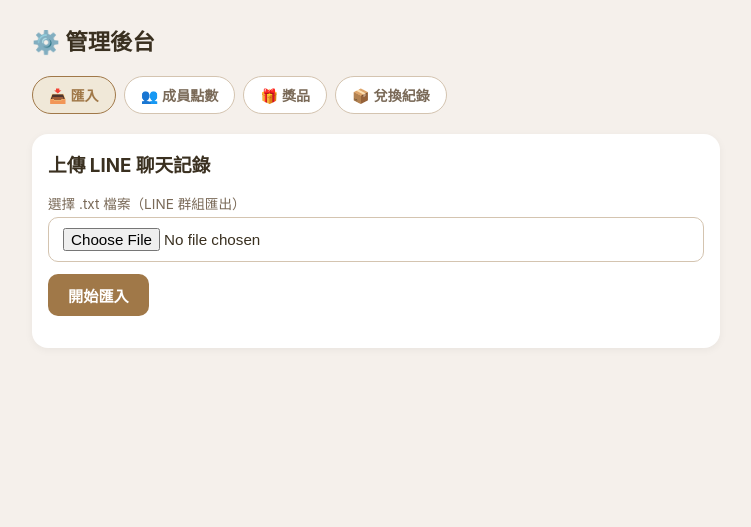
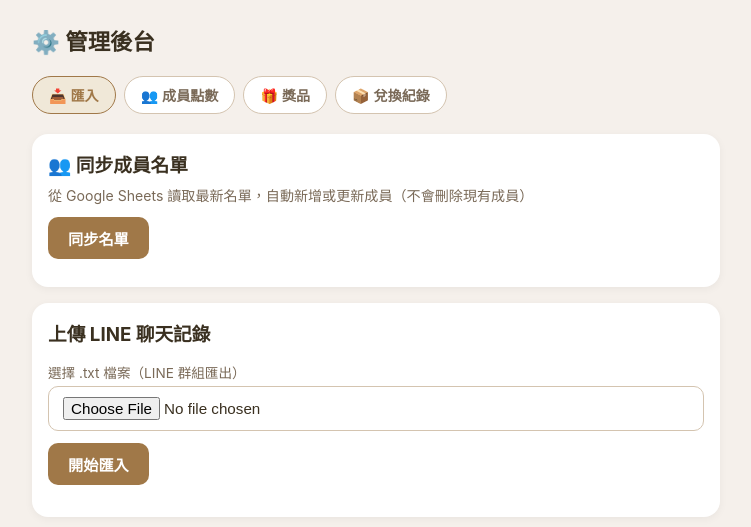
Before and after one commit to viviennechu/mongya-reading, a Flask app: page /admin in a window 1280 px wide. Shown: the part 52-579 px from the top of the page, without its empty margins (264-1015 px from the left). Run offline with Flask 3, Linux system fonts and the light colour scheme; the visitor is signed in with stand-in values (Sample User, id 1).

Commit message:
feat: Google Sheets 同步成員名單

```diff
--- a/app.py
+++ b/app.py
@@ -1,6 +1,9 @@
 import os
+import json
 from functools import wraps
 from werkzeug.security import generate_password_hash, check_password_hash
+from google.oauth2 import service_account
+from googleapiclient.discovery import build
 
 from flask import (
     Flask, request, abort, redirect, url_for,
@@ -37,6 +40,22 @@ with app.app_context():
 
 # ── 管理員驗證（admin authentication / 管理員驗證）────────────────
 ADMIN_PASSWORD = os.environ.get("ADMIN_PASSWORD", "")
+SHEETS_ID = "1a3OiKsBxSJt-YXkvNcnoTfP39ySL1aCG8Wk6Xh3dSGY"
+
+def get_drive_service():
+    sa_json = os.environ.get("GOOGLE_SERVICE_ACCOUNT_JSON")
+    scopes = [
+        "https://www.googleapis.com/auth/drive.readonly",
+        "https://www.googleapis.com/auth/spreadsheets.readonly",
+    ]
+    if sa_json:
+        info = json.loads(sa_json)
+        creds = service_account.Credentials.from_service_account_info(info, scopes=scopes)
+    else:
+        creds = service_account.Credentials.from_service_account_file(
+            os.path.expanduser("~/Downloads/monya-492013-4490bf83f33c.json"), scopes=scopes
+        )
+    return creds
 
 
 def admin_required(f):
@@ -420,6 +439,51 @@ def api_admin_redemptions():
     return jsonify([r.to_dict() for r in redemptions])
 
 
+@app.route("/api/admin/sync-members", methods=["POST"])
+@admin_required
+def api_admin_sync_members():
+    """從 Google Sheets 同步成員名單（欄A=顯示名稱, 欄B=M編號）。"""
+    try:
+        creds = get_drive_service()
+        sheets = build("sheets", "v4", credentials=creds)
+        result = sheets.spreadsheets().values().get(
+            spreadsheetId=SHEETS_ID,
+            range="工作表1!A2:B",  # 跳過標題列
+        ).execute()
+        rows = result.get("values", [])
+    except Exception as e:
+        return jsonify({"error": f"讀取 Google Sheets 失敗：{e}"}), 500
+
+    created = 0
+    updated = 0
+    skipped = 0
+
+    for row in rows:
+        if len(row) < 2:
+            continue
+        display_name = str(row[0]).strip()
+        try:
+            mno = int(str(row[1]).strip())
+        except ValueError:
+            continue
+        if not display_name or mno <= 0:
+            continue
+
+        member = Member.query.filter_by(member_number=mno).first()
+        if member is None:
+            member = Member(member_number=mno, display_name=display_name)
+            db.session.add(member)
+            created += 1
+        elif member.display_name != display_name:
+            member.display_name = display_name
+            updated += 1
+        else:
+            skipped += 1
+
+    db.session.commit()
+    return jsonify({"ok": True, "created": created, "updated": updated, "skipped": skipped})
+
+
 @app.route("/api/admin/redemptions/<int:redemption_id>/fulfill", methods=["POST"])
 @admin_required
 def api_admin_fulfill(redemption_id: int):
--- a/requirements.txt
+++ b/requirements.txt
@@ -2,3 +2,6 @@ flask>=3.0.0
 flask-sqlalchemy>=3.1.0
 psycopg2-binary>=2.9.9
 gunicorn>=21.0.0
+google-auth>=2.0.0
+google-auth-httplib2>=0.2.0
+google-api-python-client>=2.0.0
--- a/templates/admin.html
+++ b/templates/admin.html
@@ -23,6 +23,12 @@
 
   <!-- 匯入 -->
   <div id="tab-import">
+    <div class="card" style="margin-bottom:16px;">
+      <h3 style="margin-bottom:8px;">👥 同步成員名單</h3>
+      <p class="muted" style="font-size:.88rem;margin-bottom:12px;">從 Google Sheets 讀取最新名單，自動新增或更新成員（不會刪除現有成員）</p>
+      <button class="btn btn-primary" onclick="doSync()" id="sync-btn">同步名單</button>
+      <div id="sync-result" style="margin-top:12px;"></div>
+    </div>
     <div class="card">
       <h3 style="margin-bottom:16px;">上傳 LINE 聊天記錄</h3>
       <div class="form-group">
@@ -88,6 +94,19 @@
 {% endblock %}
 {% block scripts %}
 <script>
+  // ── 同步名單 ──
+  async function doSync(){
+    const btn=document.getElementById("sync-btn");
+    const result=document.getElementById("sync-result");
+    btn.disabled=true; btn.textContent="同步中…";
+    result.textContent="";
+    const res=await fetch("/api/admin/sync-members",{method:"POST"});
+    const data=await res.json();
+    btn.disabled=false; btn.textContent="同步名單";
+    if(data.error){ result.innerHTML=`<span style="color:var(--red)">${esc(data.error)}</span>`; return; }
+    result.innerHTML=`<div class="badge badge-green" style="font-size:.9rem;padding:6px 14px;">新增 ${data.created} 人・更新名稱 ${data.updated} 人・無變動 ${data.skipped} 人</div>`;
+  }
+
   // ── 匯入 ──
   async function doImport(){
     const file=document.getElementById("import-file").files[0];
```
